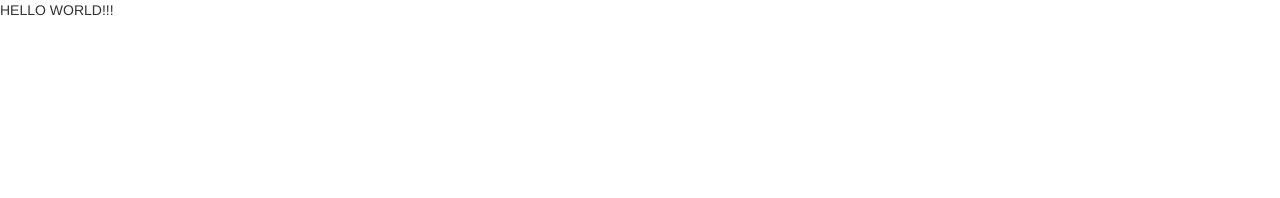
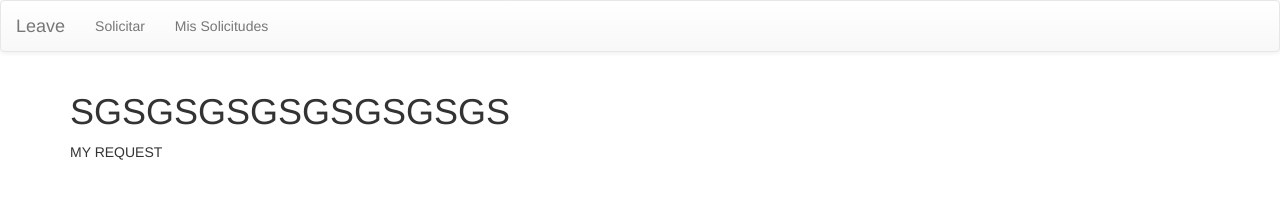
Before and after one commit to hdaviladiaz/leave-ui, a React app: page / in a window 1280 px wide. Built offline with nearby package versions, Linux system fonts and the light colour scheme.

Commit message:
[#2] fix menuItem tests

```diff
--- a/package.json
+++ b/package.json
@@ -6,10 +6,12 @@
     "bootstrap": "^3.3.7",
     "react": "^15.5.4",
     "react-bootstrap": "^0.31.0",
-    "react-dom": "^15.5.4"
+    "react-dom": "^15.5.4",
+    "react-router": "^4.1.1",
+    "react-router-dom": "^4.1.1"
   },
   "devDependencies": {
-    "enzyme": "^2.8.2",
+    "enzyme": "2.8.2",
     "node-sass-chokidar": "0.0.1",
     "npm-run-all": "^4.0.2",
     "react-scripts": "1.0.5",
--- a/src/components/app/app.js
+++ b/src/components/app/app.js
@@ -1,12 +1,18 @@
 import React, { Component } from 'react';
 import './app.css';
+import Menu from '../menu/menu'
 
 class App extends Component {
   render() {
     return (
+
       <div className="app">
-        HELLO WORLD!!!
+        <Menu />
+        <div className="container">
+          {this.props.children}
+        </div>
       </div>
+
     );
   }
 }
--- a/src/components/app/app.scss
+++ b/src/components/app/app.scss
@@ -3,3 +3,6 @@ body {
   padding: 0;
   font-family: sans-serif;
 }
+.active{
+  background-color: red;
+}
--- /dev/null
+++ b/src/components/menu/menu.js
@@ -0,0 +1,30 @@
+import React, { Component } from 'react';
+import MenuItem  from '../menuItem/menuItem';
+
+class Menu extends Component {
+    render() {
+        return (
+            <nav className="navbar navbar-default">
+                <div className="container-fluid">
+                    <div className="navbar-header">
+                        <a className="navbar-brand">Leave</a>
+                    </div>
+                    <div className="collapse navbar-collapse">
+                        <ul className="nav navbar-nav">
+                            <MenuItem
+                              name="Solicitar"
+                              route="requestVacation"
+                            />
+                            <MenuItem
+                              name="Mis Solicitudes"
+                              route="myRequest"
+                            />
+                        </ul>
+                    </div>
+                </div>
+            </nav>
+        );
+    }
+}
+
+export default Menu;
--- /dev/null
+++ b/src/components/menuItem/menuItem.js
@@ -0,0 +1,17 @@
+import React, { Component } from 'react';
+import { NavLink } from 'react-router-dom';
+
+class MenuItem extends Component {
+    render() {
+        return (
+            <li>
+                <NavLink
+                    to={this.props.route} >
+                    {this.props.name}
+                </NavLink>
+            </li>
+        );
+    }
+}
+
+export default MenuItem;
--- /dev/null
+++ b/src/components/myRequest/myRequest.js
@@ -0,0 +1,15 @@
+import React, { Component } from 'react';
+
+class MyRequest extends Component {
+
+    render() {
+        return (
+            <div>
+                <h1>SGSGSGSGSGSGSGSGS</h1>
+                <div>MY REQUEST</div>
+            </div>
+        );
+    }
+}
+
+export default MyRequest;
--- /dev/null
+++ b/src/components/requestVacation/requestVacation.js
@@ -0,0 +1,10 @@
+import React, { Component } from 'react';
+
+class RequestVacation extends Component {
+
+    render() {
+        return (<div>REQUEST VACATION</div>);
+    }
+}
+
+export default RequestVacation;
--- a/src/index.js
+++ b/src/index.js
@@ -1,10 +1,24 @@
 import React from 'react';
 import ReactDOM from 'react-dom';
+import { BrowserRouter, Route } from 'react-router-dom';
+
+
 import App from './components/app/app';
+import RequestVacation from './components/requestVacation/requestVacation';
+import MyRequest from './components/myRequest/myRequest';
 import registerServiceWorker from './registerServiceWorker';
+
 import 'bootstrap/dist/css/bootstrap.css';
 import 'bootstrap/dist/css/bootstrap-theme.css';
 import './styles/index.css';
 
-ReactDOM.render(<App />, document.getElementById('root'));
+ReactDOM.render(
+    <BrowserRouter >
+        <App>
+            <Route exact path="/" component={MyRequest} />
+            <Route path="/requestVacation" component={RequestVacation} />
+            <Route path="/myRequest" component={MyRequest} />
+        </App>
+    </BrowserRouter>
+    , document.getElementById('root'));
 registerServiceWorker();
```
Also changed, not shown: src/components/app/app.test.js (+1 -9 lines), src/components/menu/menu.test.js (added, +9 -0 lines), src/components/menuItem/menuItem.test.js (added, +13 -0 lines), src/components/myRequest/myRequest.test.js (added, +7 -0 lines), src/components/requestVacation/requestVacation.test.js (added, +7 -0 lines).
